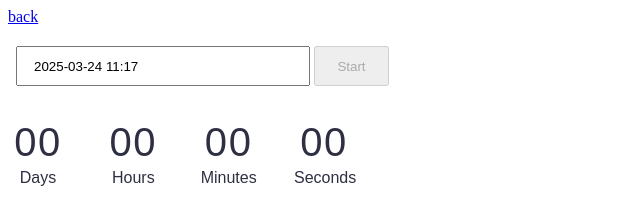
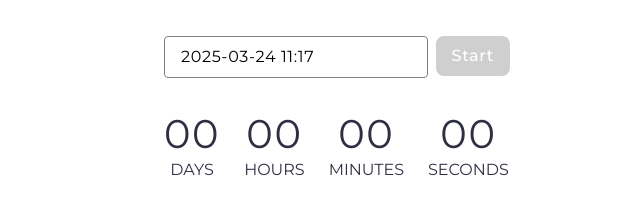
Before and after one commit to yaroslavyakubovskyy/goit-js-hw-10, a website built with Vite: page src/1-timer.html in a window 1280 px wide. Shown: the whole page, without its empty margins (0-640 px from the left). Built offline with nearby package versions, Linux system fonts and the light colour scheme.

Commit message:
done hm-10

```diff
--- a/src/1-timer.html
+++ b/src/1-timer.html
@@ -4,16 +4,21 @@
     <meta charset="UTF-8" />
     <meta name="viewport" content="width=device-width, initial-scale=1.0" />
     <title>Timer</title>
-    <link rel="stylesheet" href="./css/style.css" />
-    <script src="./js/1-timer.js" type="module"></script>
+    <link rel="preconnect" href="https://fonts.googleapis.com" />
+    <link rel="preconnect" href="https://fonts.gstatic.com" crossorigin />
+    <link
+      href="https://fonts.googleapis.com/css2?family=Montserrat:ital,wght@0,100..900;1,100..900&display=swap"
+      rel="stylesheet"
+    />
+    <link rel="stylesheet" href="./css/timer.css" />
   </head>
   <body>
-    <a href="./index.html">back</a>
-
+    <main>
       <div class="timer-wrapper">
+        <div class="selection-wrapper">
           <input type="text" id="datetime-picker" />
           <button type="button" class="btn" data-start>Start</button>
-
+        </div>
         <div class="timer">
           <div class="field">
             <span class="value" data-days>00</span>
@@ -33,5 +38,8 @@
           </div>
         </div>
       </div>
+    </main>
+
+    <script src="./js/1-timer.js" type="module"></script>
   </body>
 </html>
--- /dev/null
+++ b/src/css/snackbar.css
@@ -0,0 +1,78 @@
+@import 'izitoast/dist/css/iziToast.min.css';
+
+body {
+  font-family: 'Montserrat', sans-serif;
+}
+
+.form-wrapper {
+  padding: 36px 136px;
+}
+
+.form {
+  display: flex;
+  flex-direction: column;
+  align-items: center;
+  row-gap: 16px;
+  font-family: inherit;
+  font-weight: 400;
+  font-size: 16px;
+  line-height: 1.5;
+  letter-spacing: 0.04em;
+  color: #2e2f42;
+  box-sizing: border-box;
+  width: 360px;
+}
+
+.delay-input {
+  box-sizing: border-box;
+  width: 360px;
+  height: 40px;
+  margin-top: 8px;
+  padding: 8px 16px;
+  outline: transparent;
+  border: 1px solid #808080;
+  border-radius: 4px;
+  transition: border linear 500ms;
+}
+
+.delay-input::-webkit-inner-spin-button {
+  cursor: pointer;
+}
+
+fieldset {
+  display: flex;
+  justify-content: space-between;
+  width: 360px;
+  padding-left: 48px;
+  padding-right: 48px;
+  border-radius: 4px;
+  border: 1px solid #808080;
+  box-sizing: border-box;
+  transition: border linear 250ms;
+}
+
+fieldset:hover,
+fieldset:active {
+  border: 1px solid #000000;
+}
+
+button {
+  width: 360px;
+  height: 40px;
+  border-radius: 8px;
+  padding: 8px 16px;
+  border: none;
+  background-color: #4e75ff;
+  font-family: inherit;
+  font-weight: 500;
+  font-size: 16px;
+  line-height: 1.5;
+  letter-spacing: 0.04em;
+  color: #ffffff;
+  cursor: pointer;
+  transition: background-color linear 500ms;
+}
+
+button:hover {
+  background-color: #6c8cff;
+}
--- a/src/css/style.css
+++ /dev/null
@@ -1,82 +0,0 @@
-/*===== Timer =====*/
-
-.timer-wrapper {
-  padding-top: 20px;
-}
-
-#datetime-picker {
-  width: 272px;
-  height: 34px;
-  margin-bottom: 32px;
-  margin-left: 8px;
-  padding-left: 16px;
-}
-
-.btn {
-  width: 75px;
-  height: 40px;
-  cursor: pointer;
-}
-
-.timer {
-  display: flex;
-  justify-content: space-between;
-  width: 346px;
-}
-
-.field {
-  width: 60px;
-  text-align: center;
-  font-family: 'Montserrat', sans-serif;
-  font-weight: 400;
-  color: #2e2f42;
-}
-
-.value {
-  font-size: 40px;
-  line-height: 1.2;
-  letter-spacing: 0.04em;
-  color: #2e2f42;
-}
-
-.label {
-  font-size: 16px;
-  line-height: 1.5;
-}
-
-/*===== Snackbar =====*/
-
-.form {
-  width: 360px;
-}
-
-.delay {
-  width: 98%;
-  height: 34px;
-  margin-bottom: 16px;
-}
-
-fieldset {
-  display: flex;
-  gap: 48px;
-  justify-content: center;
-  margin-bottom: 20px;
-}
-
-.form button {
-  font-family: 'Montserrat', sans-serif;
-  font-weight: 500;
-  font-size: 16px;
-  line-height: 1.5;
-  letter-spacing: 0.04em;
-  color: #fff;
-
-  border-radius: 8px;
-  padding: 8px 16px;
-  width: 360px;
-  height: 40px;
-  background-color: #4e75ff;
-  border: none;
-
-  cursor: pointer;
-}
--- /dev/null
+++ b/src/css/timer.css
@@ -0,0 +1,112 @@
+@import 'flatpickr/dist/flatpickr.min.css';
+@import 'izitoast/dist/css/iziToast.min.css';
+
+body {
+  font-family: 'Montserrat', sans-serif;
+  color: #2e2f42;
+}
+
+.timer-wrapper {
+  display: flex;
+  flex-direction: column;
+  gap: 32px;
+  margin: 36px 0 0 156px;
+}
+
+.selection-wrapper {
+  display: flex;
+  align-items: flex-start;
+  justify-content: flex-start;
+  flex-direction: row;
+  gap: 8px;
+  width: 346px;
+}
+
+#datetime-picker {
+  display: flex;
+  align-items: flex-start;
+  justify-content: flex-start;
+  flex-direction: row;
+  gap: 8px;
+  width: 272px;
+  padding: 8px 16px;
+  border-radius: 4px;
+  border: 1px solid #808080;
+  font-family: inherit;
+  font-weight: 400;
+  font-size: 16px;
+  line-height: 1.5;
+  letter-spacing: 0.04em;
+}
+
+#datetime-picker:hover {
+  border: 1px solid #000000;
+}
+
+#datetime-picker:active {
+  border: 1px solid #4e75ff;
+}
+
+#datetime-picker:disabled {
+  border: 1px solid #808080;
+}
+
+[data-start] {
+  display: flex;
+  align-items: center;
+  justify-content: center;
+  flex-direction: row;
+  border-radius: 8px;
+  padding: 8px 16px;
+  width: 75px;
+  height: 40px;
+  border: none;
+  background: #4e75ff;
+  font-family: 'Montserrat', sans-serif;
+  font-style: inherit;
+  font-weight: 500;
+  font-size: 16px;
+  line-height: 1.5;
+  letter-spacing: 0.04em;
+  color: #ffffff;
+  cursor: pointer;
+}
+
+[data-start]:hover {
+  background: #6c8cff;
+}
+
+[data-start]:disabled {
+  background: #cfcfcf;
+}
+
+.timer {
+  display: flex;
+  align-items: flex-start;
+  justify-content: flex-start;
+  flex-direction: row;
+  gap: 24px;
+  width: 346px;
+  height: 72px;
+}
+
+.field {
+  display: flex;
+  align-items: center;
+  justify-content: flex-start;
+  flex-direction: column;
+}
+
+.value {
+  font-weight: 400;
+  font-size: 40px;
+  line-height: 1.2;
+  letter-spacing: 0.04em;
+}
+
+.label {
+  text-transform: uppercase;
+  font-weight: 400;
+  font-size: 16px;
+  line-height: 1.5;
+}
--- a/src/js/1-timer.js
+++ b/src/js/1-timer.js
@@ -1,7 +1,5 @@
 import flatpickr from 'flatpickr';
-import 'flatpickr/dist/flatpickr.min.css';
 import iziToast from 'izitoast';
-import 'izitoast/dist/css/iziToast.min.css';
 
 const refs = {
   timePicker: document.querySelector('#datetime-picker'),
--- a/src/js/2-snackbar.js
+++ b/src/js/2-snackbar.js
@@ -1,5 +1,4 @@
 import iziToast from 'izitoast';
-import 'izitoast/dist/css/iziToast.min.css';
 
 const refs = {
   form: document.querySelector('form'),
```
Also changed, not shown: src/2-snackbar.html (+14 -6 lines), src/index.html (+0 -1 lines). Lines whose indentation alone changed are shown as unchanged.
